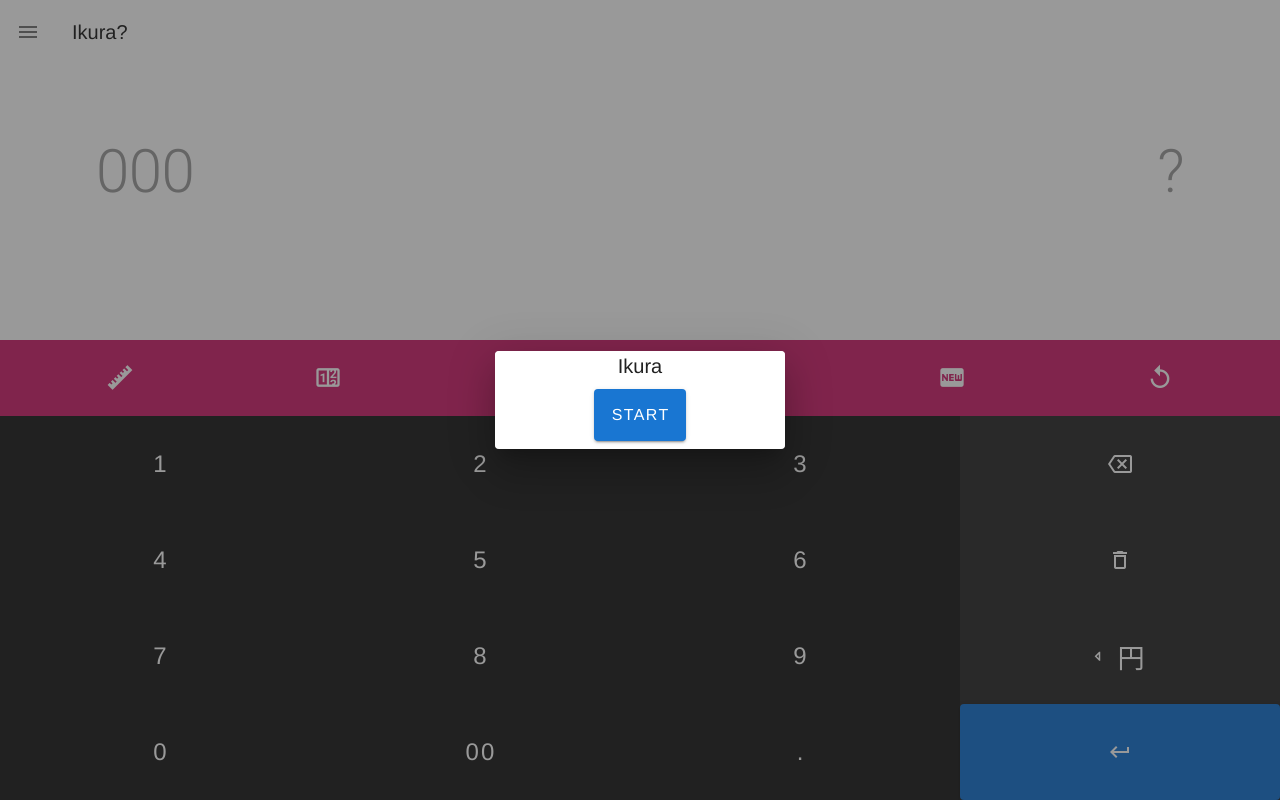
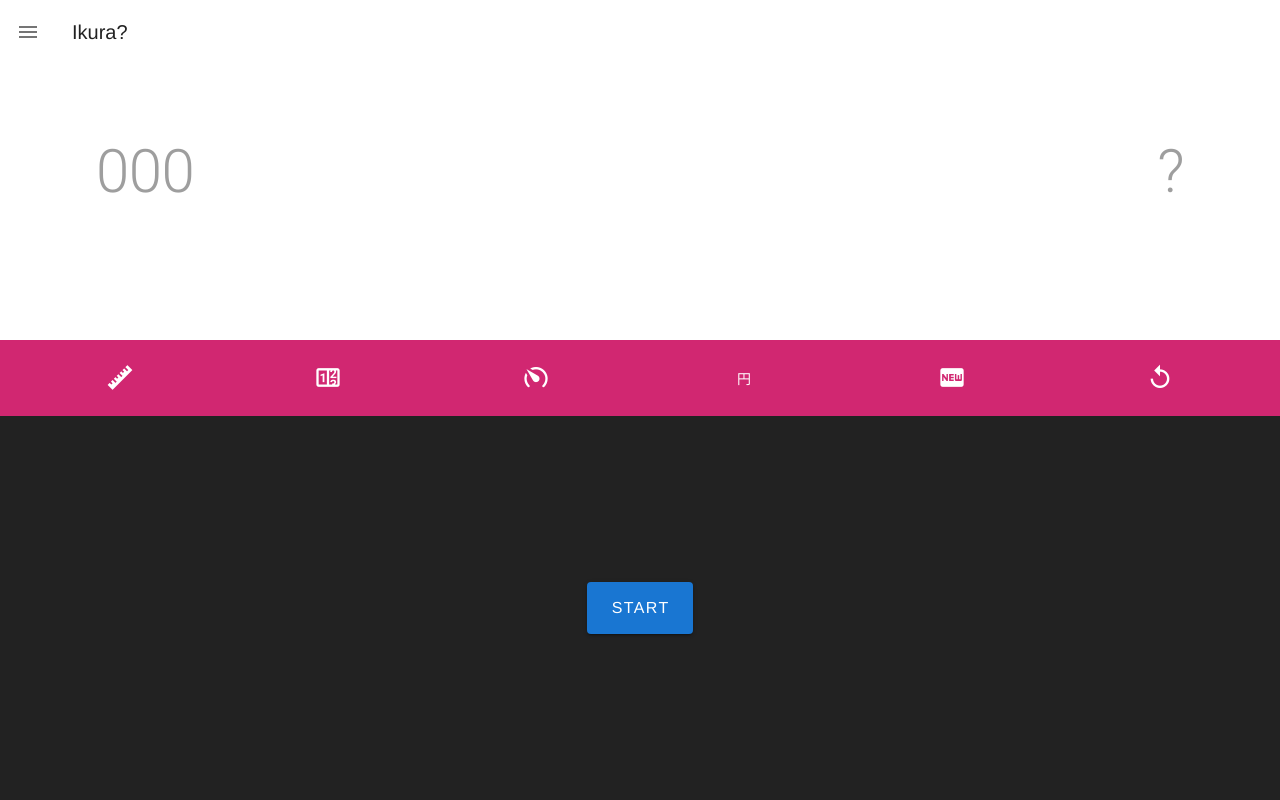
Before and after one commit to mrsideshowjack/ikura, a Vue app: page / in a window 1280 px wide. Built offline with nearby package versions, Linux system fonts and the light colour scheme.

Commit message:
new start and speaking status icon

```diff
--- a/src/App.vue
+++ b/src/App.vue
@@ -15,6 +15,10 @@
     <v-content class="content">
       <Input :answer-num="answerNum" :answer-counter="answerCounter.kanji" />
       <Popup ref="popup" :randNum="randNum" :counter="counter" />
+
+      <transition name="fade">
+        <v-icon v-if="speaking" class="speaking-icon">mdi-volume-high</v-icon>
+      </transition>
 
       <section class="options">
         <OptionPlaceValue
@@ -54,6 +58,7 @@
       </section>
 
       <Keypad
+        v-if="!start"
         @addNum="addNum"
         @selectCounter="selectCounter"
         @bksp="bksp"
@@ -62,11 +67,7 @@
         :availibleCounters="availibleCounters"
         :answerNum="answerNum"
       />
-
-      <v-dialog v-model="start" persistent max-width="290">
-        <v-card>
-          <v-toolbar-title>Ikura</v-toolbar-title>
-          <v-card-actions class="start">
+      <div v-else class="start">
         <v-btn
           color="primary"
           x-large
@@ -76,9 +77,7 @@
           "
           >Start</v-btn
         >
-          </v-card-actions>
-        </v-card>
-      </v-dialog>
+      </div>
     </v-content>
   </v-app>
 </template>
@@ -122,6 +121,7 @@ export default {
       slow: false,
       counter: null,
       start: true,
+      speaking: false,
       settings: {
         settingUseHTMLTTS: true
       }
@@ -136,10 +136,13 @@ export default {
     }
   },
   created() {
+    // Listen for the event.
+    window.addEventListener("spoken", this.hasSpoken);
     window.addEventListener("keydown", this.doCommand);
   },
   destroyed() {
     window.removeEventListener("keydown", this.doCommand);
+    window.removeEventListener("spoken", this.hasSpoken);
   },
   watch: {
     previousAnswers(newVal) {
@@ -190,6 +193,9 @@ export default {
     },
     setAnswerNum(val) {
       this.answerNum = val;
+    },
+    hasSpoken() {
+      this.speaking = false;
     },
     doCommand(e) {
       let key = e.key;
@@ -244,6 +250,7 @@ export default {
       this.placeValue = val;
     },
     repeatSpeak() {
+      this.speaking = true;
       speak(
         this.questionValue.trim(),
         this.slow,
@@ -283,6 +290,17 @@ export default {
   align-items: center;
   justify-content: flex-end;
 }
+.speaking {
+  margin: 1rem;
+  padding: 0.5rem;
+  border-radius: 50%;
+}
+.speaking-icon {
+  margin: 1rem;
+  padding: 0.5rem;
+  border-radius: 50%;
+  border: 1px solid lightgray;
+}
 .options {
   display: flex;
   width: 100vw;
@@ -292,13 +310,24 @@ export default {
   padding: 1rem;
   z-index: 1;
 }
-.v-dialog {
-  background: white;
-}
 .start {
-  padding: 2rem;
+  width: 100vw;
+  max-height: 60vh;
+  height: calc(60vh / 5 * 4);
   display: flex;
   justify-content: center;
   align-items: center;
+  background: #222222;
+  color: white;
+  z-index: 1;
+}
+
+/* Transitions */
+.fade-enter-active,
+.fade-leave-active {
+  transition: opacity 0.5s;
+}
+.fade-enter, .fade-leave-to /* .fade-leave-active below version 2.1.8 */ {
+  opacity: 0;
 }
 </style>
--- a/src/components/OptionSelectCounters.vue
+++ b/src/components/OptionSelectCounters.vue
@@ -9,8 +9,14 @@
       fullscreen
       hide-overlay
       transition="dialog-bottom-transition"
-      ><v-card-title>Select Counters</v-card-title>
+      ><v-card-title
+        >Select Counters
+        <v-btn text @click="dialog = false" style="margin-left:auto;">
+          Close
+        </v-btn></v-card-title
+      >
       <v-btn @click="selectAll">Select all</v-btn>
+
       <v-divider></v-divider>
       <v-card-text>
         <v-list flat>
@@ -39,13 +45,6 @@
           </v-list-item-group>
         </v-list>
       </v-card-text>
-      <v-divider></v-divider>
-      <v-card-actions>
-        <v-spacer></v-spacer>
-        <v-btn text @click="dialog = false">
-          Close
-        </v-btn>
-      </v-card-actions>
     </v-dialog>
   </div>
 </template>
--- a/src/utils/speak.js
+++ b/src/utils/speak.js
@@ -3,7 +3,7 @@ import { Howl } from "howler";
 var previousAudio;
 var previousMsg;
 
-export function speak(msg, slow, useHTMLTTS) {
+export async function speak(msg, slow, useHTMLTTS) {
   if (msg === previousMsg) {
     speakRepeat(slow);
   } else if (useHTMLTTS) {
@@ -31,6 +31,10 @@ export function speak(msg, slow, useHTMLTTS) {
     audio.play();
     previousMsg = msg;
     previousAudio = audio;
+    audio.on("end", function() {
+      const event = new Event("spoken");
+      window.dispatchEvent(event);
+    });
   }
 }
 
```
Lines whose indentation alone changed are shown as unchanged.
